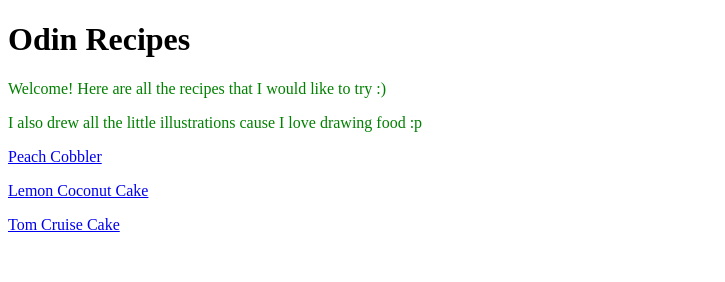
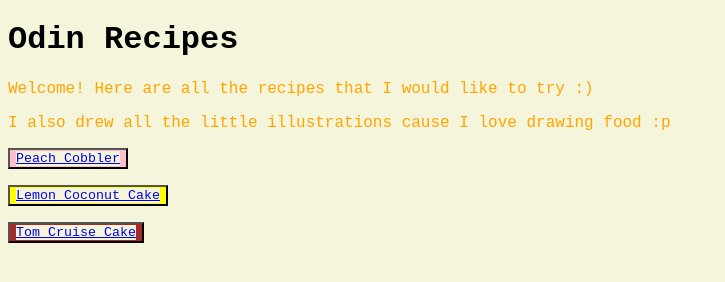
Before and after one commit to sevensevencoffee/odin-recipes, a plain HTML site: page index.html in a window 1280 px wide. Shown: the whole page, without its empty margins (0-725 px from the left). Drawn offline with Linux system fonts and the light colour scheme.

Commit message:
Updated with css file

```diff
--- a/index.html
+++ b/index.html
@@ -10,11 +10,11 @@
     <h1>Odin Recipes</h1>
     <p>Welcome! Here are all the recipes that I would like to try :) </p>
     <p>I also drew all the little illustrations cause I love drawing food :p</p>
-    <p><a href="recipes/peach-cobbler.html"target="_blank"
-    rel="noopener noreferrer">Peach Cobbler</a></p>
-    <p><a href="recipes/lemon-coconut-cake.html" target="_blank"
-    ref="noopener noreferrer">Lemon Coconut Cake</a></p>
-    <p><a href="recipes/tom-cruise-cake.html" target="_blank" ref="noopener
-        noreferrer">Tom Cruise Cake</a></p>
+    <button class="one"><a href="recipes/peach-cobbler.html"target="_blank"
+    rel="noopener noreferrer">Peach Cobbler</a></button>
+    <p><button class="two"><a href="recipes/lemon-coconut-cake.html" target="_blank"
+    ref="noopener noreferrer">Lemon Coconut Cake</a></button></p>
+    <p><button class="three"><a href="recipes/tom-cruise-cake.html" target="_blank" ref="noopener
+        noreferrer">Tom Cruise Cake</a></button></p>
 </body>
 </html>
--- a/styles.css
+++ b/styles.css
@@ -1,4 +1,8 @@
 /* styles.css */
+
+*{
+    background: beige;
+}
 
 div {
     color: white;
@@ -6,5 +10,21 @@ div {
   }
 
   p {
-    color: green;
+    color: orange;
   }
+
+.one {
+    background-color: pink;
+}
+
+.two {
+    background-color: yellow;
+}
+
+.three {
+    background-color: brown;
+}
+
+h1, body, button {
+    font-family: 'Courier New', Courier, monospace;
+}
```
